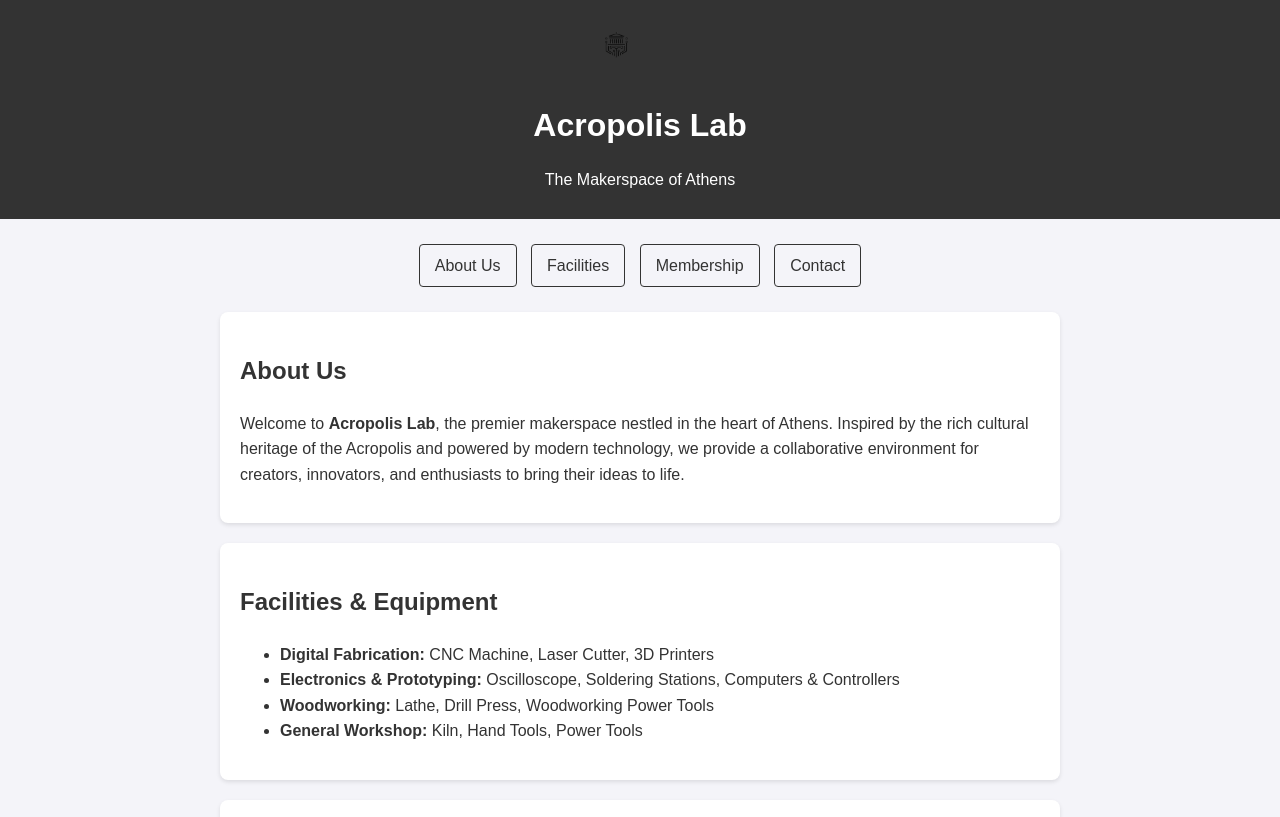
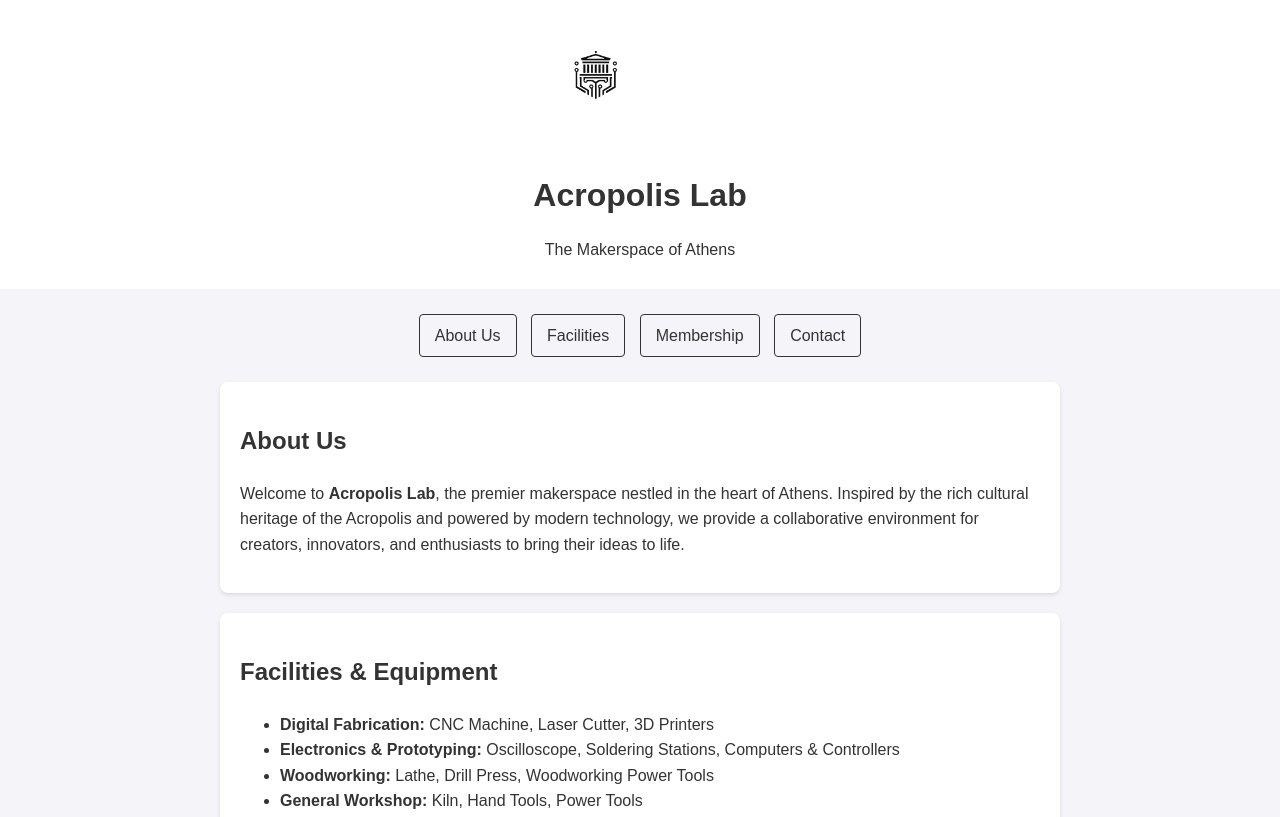
Before and after one commit to acropolislab/acropolislab.github.io, a plain HTML site: page index.html in a window 1280 px wide. Shown: the top 817 px of the page. Drawn offline with Linux system fonts and the light colour scheme.

Commit message:
Update index.html

```diff
--- a/index.html
+++ b/index.html
@@ -14,13 +14,13 @@
             line-height: 1.6;
         }
         header {
-            background: #333;
-            color: #fff;
+            background: #fff;
+            color: #333;
             padding: 10px 20px;
             text-align: center;
         }
         header img {
-            max-height: 80px;
+            max-height: 150px;
             display: block;
             margin: 0 auto;
         }
```
